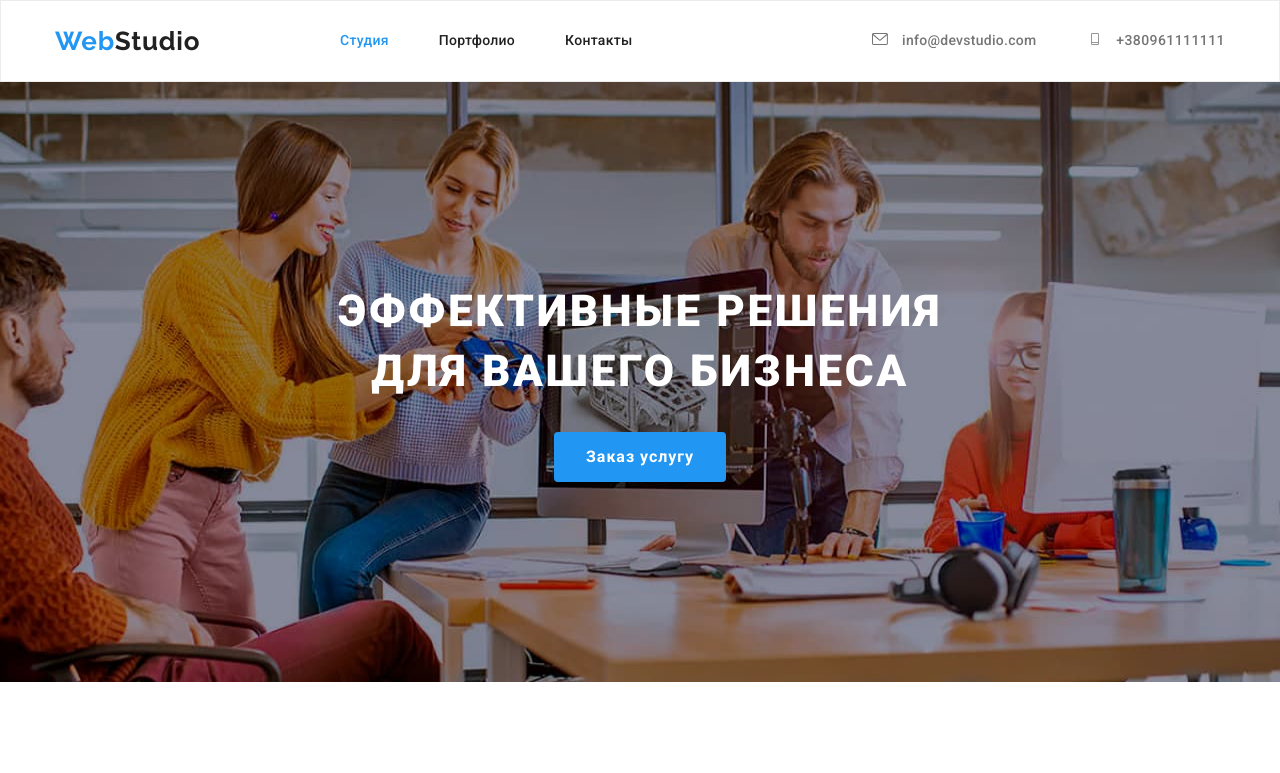
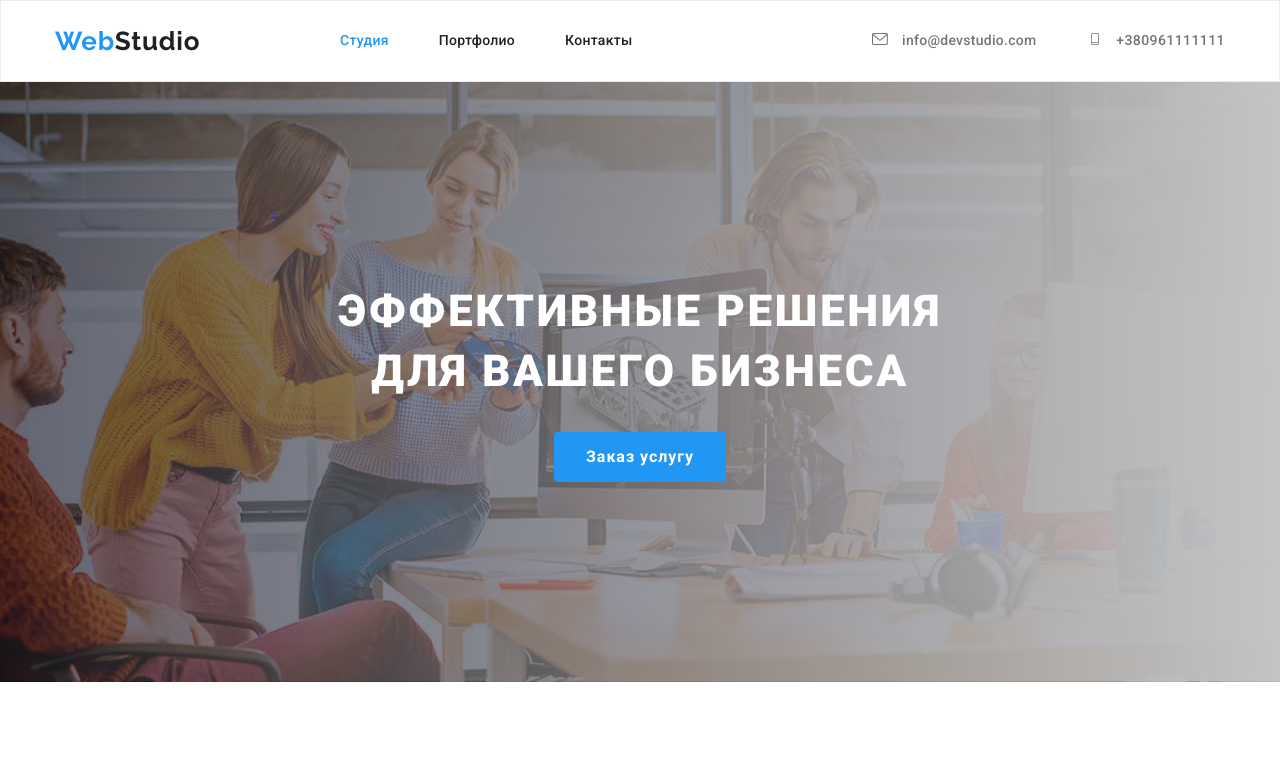
Before and after one commit to leonid12z/goit-markup-hw-04, a plain HTML site: page index.html in a window 1280 px wide. Shown: the top 773 px of the page. Drawn offline with nearby package versions, Linux system fonts and the light colour scheme.

Commit message:
Проверка д/з №4

```diff
--- a/css/styles.css
+++ b/css/styles.css
@@ -15,6 +15,7 @@
   --fill-color: #afb1b8;
   --color-grey: rgba(47, 48, 58, 0.4);
   --color-white: rgba(255, 255, 255, 0.1);
+  --color-gradient:#C4C4C4;
 }
 
 body {
@@ -186,22 +187,31 @@ p {
   text-align: center;
   padding: 200px 0;
 
-  background-color: var(--background-color);
+  /* background-color: var(--background-color); */
 }
 
 .hero {
   max-width: 1600px;
 
-  display: flex;
-  flex-wrap: wrap;
   margin-left: auto;
   margin-right: auto;
 
-  background-image: url("../images/zaglavnay.img.jpg");
+  background-image: linear-gradient(to right,
+
+  rgba(47, 48, 58, 0.4),
+
+   rgba(196, 196, 196, 1)
+  ),
+
+  url("../images/zaglavnay.img.jpg");
+
+ /* outline: 1px solid black; */
+
   background-repeat: no-repeat;
   background-position: center;
   background-size: cover;
 }
+
 
 /*Эффективное решение*/
 .hero-contaner {
@@ -613,7 +623,7 @@ p {
 
 /* .pic-container:hover, */
 .pic-text:hover {
-  border-color: var(--primary-text-color);
+  /* border-color: var(--primary-text-color); */
 
   box-shadow: 0px 1px 1px rgba(0, 0, 0, 0.12), 0px 4px 4px rgba(0, 0, 0, 0.06),
     1px 4px 6px rgba(0, 0, 0, 0.16);
--- a/index.html
+++ b/index.html
@@ -296,13 +296,14 @@
     <!-- Нижня часть -->
     <footer class="footer">
         <div class="container footer-container">
-            <div class="footer-right-side"></div>
+            <div class="footer-right-side">
             <address class="address">
             <a href="#" class="nav_logo footer-logo">Web<span class="logo_nav">Studio </span></a>
             <p class="address-text">г.Киев, пр-т Леси Украинки, 26</p>
             <a href="mailto:info@example.com" class="inform">info@example.com</a>
             <a href="tel:+380991111111" class="inform">+38 099 111 11 11</a>
             </address>
+        </div>
         <div class="footer-left-side">
             <h3 class="desc">ПРИСОЕДИНЯЙТЕСЬ</h3>
                 <ul class="desc-text">
```
Also changed, not shown: portolio.html (+2 -1 lines).
